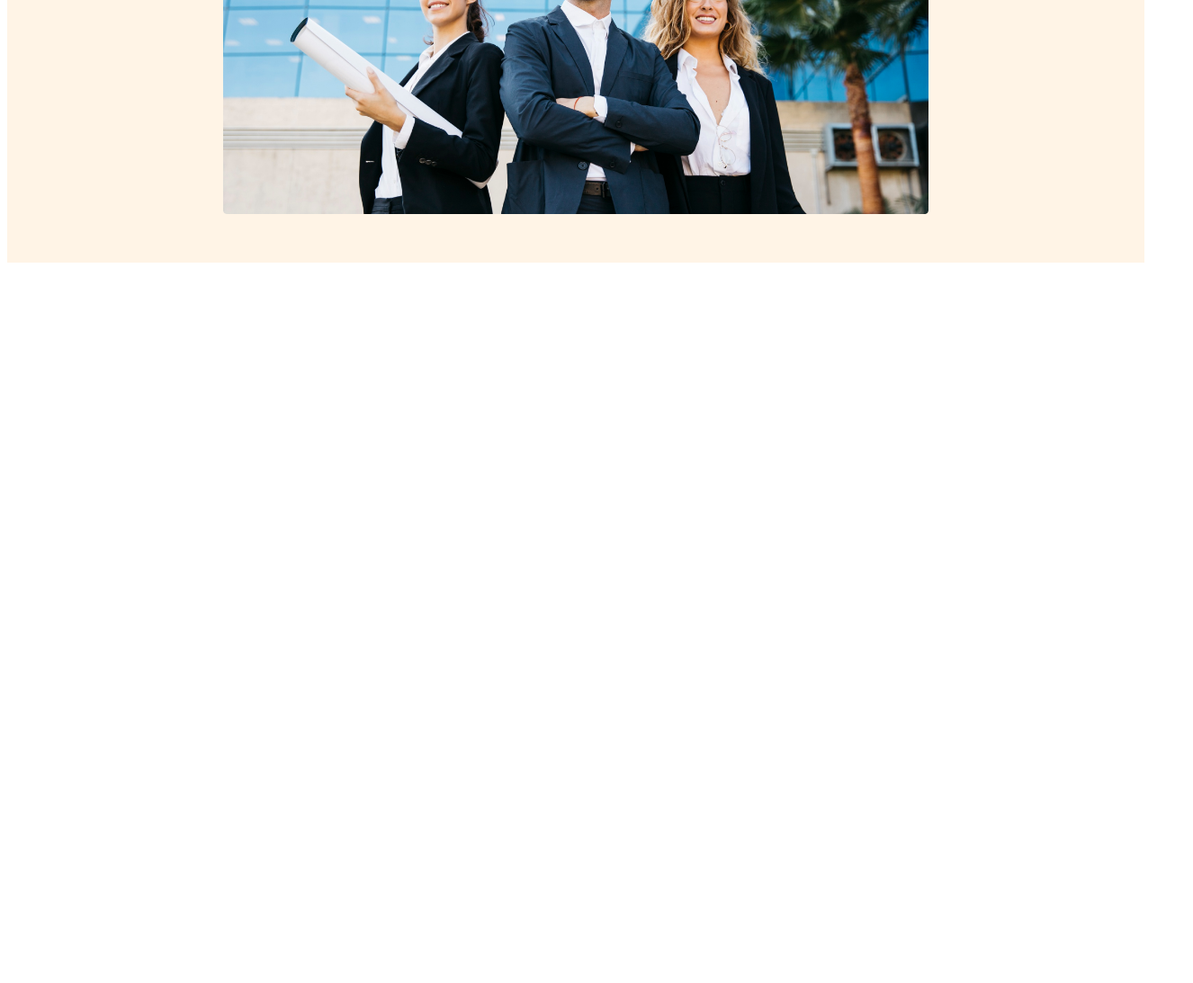
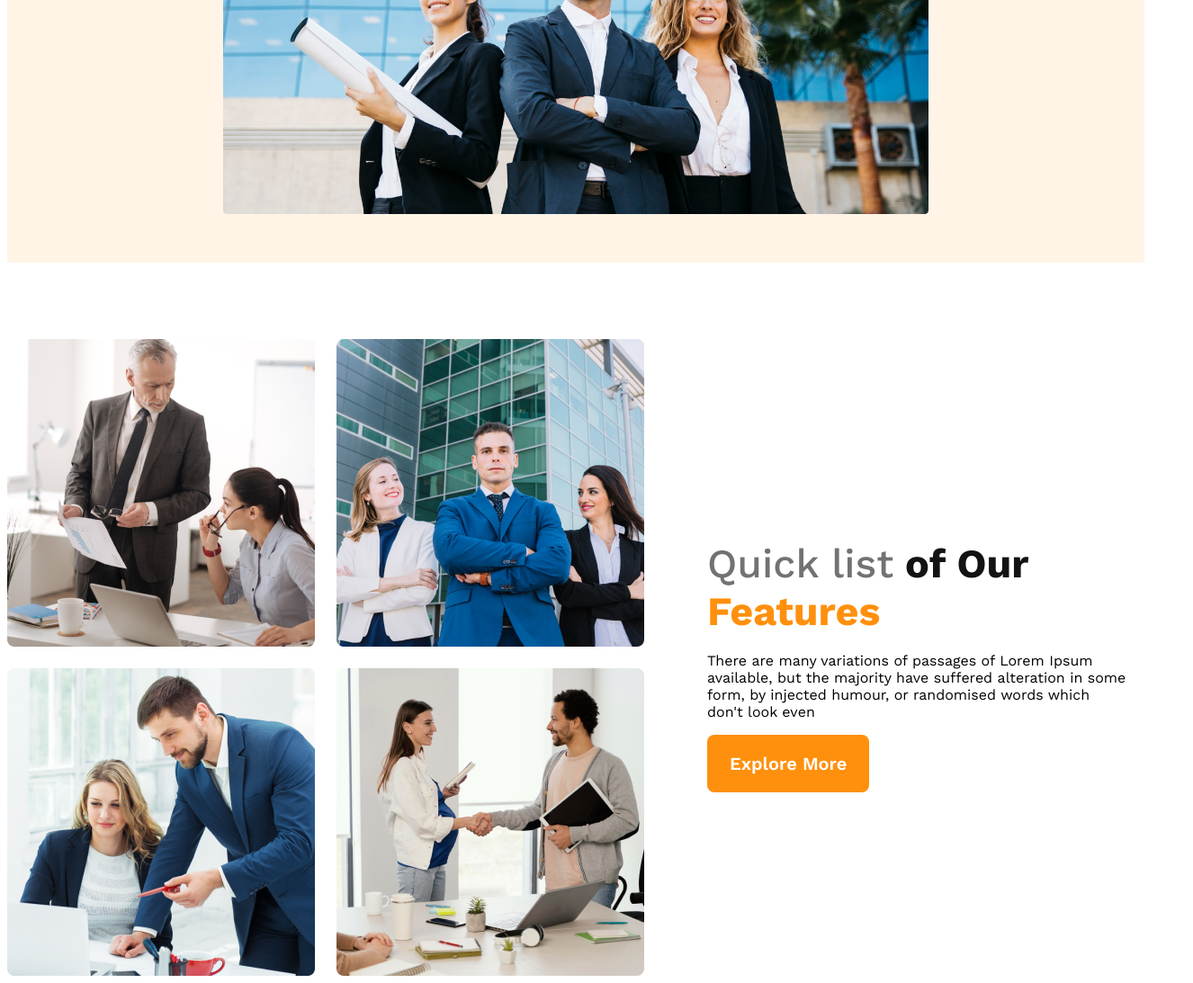
Before and after one commit to SakibRahman2023/G3-architects-web, a plain HTML site: page index.html in a window 1280 px wide. Shown: the part 777-1870 px from the top of the page at 90% size, 1326 px wide, since content can reach past the window. Before the commit the page ends 1077 px from the top, so only its background shows below. Drawn offline with nearby package versions, Linux system fonts and the light colour scheme.

Commit message:
section 1

```diff
--- a/index.html
+++ b/index.html
@@ -39,6 +39,22 @@
 
     </header>
     <main>
+        <!-- Quick list section -->
+        <section class="team-section">
+            <div class="team-img">
+                <img src="images/team1.png" alt="">
+                <img src="images/team2.png" alt="">
+                <img src="images/team3.png" alt="">
+                <img src="images/team4.png" alt="">
+            </div>
+            <div class="team-title">
+                <h3 class="h3-t"><span class="quick">Quick list</span><span class="of"> of Our</span> <span class="Features">Features</span></h3>
+                <p class="team-detail">There are many variations of passages of Lorem Ipsum available, but the majority have suffered alteration in some form,
+                by injected humour, or randomised words which don't look even</p>
+                <input class="primary-btn" type="button" value="Explore More">
+
+            </div>
+        </section-1>
 
     </main>
     <footer>
--- a/styles/style.css
+++ b/styles/style.css
@@ -100,3 +100,53 @@ a {
     }
 
 }
+
+main {
+    max-width: 1440px;
+    margin: 0 auto;
+}
+
+.team-section {
+    display: flex;
+    align-items: center;
+    margin-top: 85px;
+}
+
+.team-img {
+    display: grid;
+    grid-template-columns: repeat(2, 1fr);
+    gap: 1.5rem;
+}
+
+.team-title {
+    padding-right: 70px;
+    padding-left: 70px;
+}
+
+.quick {
+    color: #727272;
+    font-size: 2.8rem;
+    font-weight: 500;
+}
+
+.of {
+    color: #131313;
+    font-size: 2.8rem;
+    font-weight: 700;
+}
+
+.Features {
+    color: #FF900E;
+    font-family: Work Sans;
+    font-size: 2.8rem;
+    font-weight: 700;
+
+}
+.h3-t{
+    width: 470px;
+}
+.team-detial{
+    color: #727272;
+        font-size: 1rem;
+        font-weight: 400;
+}
```
